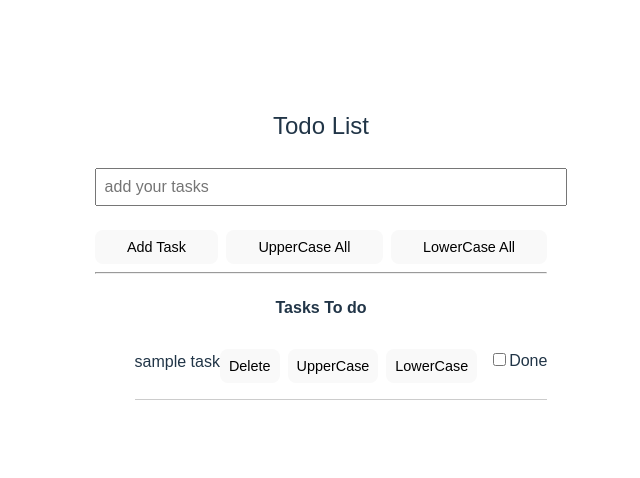
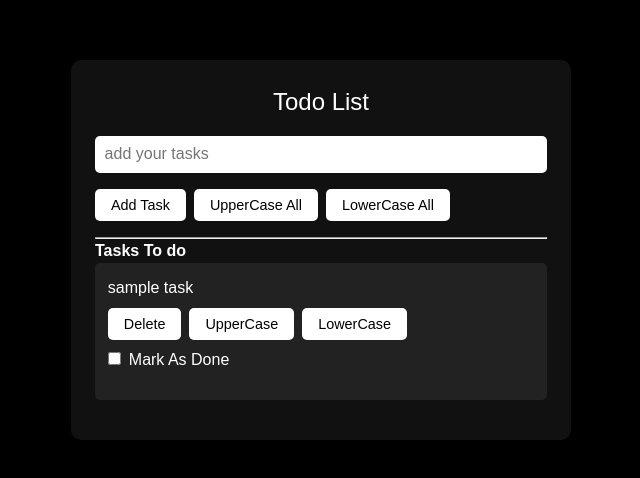
Before and after one commit to niteash/React_Todo, a React (Vite) app: page / in a window 1280 px wide. Shown: the part 150-628 px from the top of the page, without its empty margins (319-959 px from the left). Built offline with nearby package versions, Linux system fonts and the light colour scheme.

Commit message:
changed ui

```diff
--- a/src/App.css
+++ b/src/App.css
@@ -1,115 +1,90 @@
-#root {
-  max-width: 1280px;
-  margin: 0 auto;
-  padding: 2rem;
-  text-align: center;
+
+* {
+  margin: 0;
+  padding: 0;
+  box-sizing: border-box;
 }
 
-.logo {
-  height: 6em;
-  padding: 1.5em;
-  will-change: filter;
-  transition: filter 300ms;
-}
-.logo:hover {
-  filter: drop-shadow(0 0 2em #646cffaa);
-}
-.logo.react:hover {
-  filter: drop-shadow(0 0 2em #61dafbaa);
-}
-
-@keyframes logo-spin {
-  from {
-    transform: rotate(0deg);
-  }
-  to {
-    transform: rotate(360deg);
-  }
-}
-
-@media (prefers-reduced-motion: no-preference) {
-  a:nth-of-type(2) .logo {
-    animation: logo-spin infinite 20s linear;
-  }
-}
-
-.card {
-  padding: 2em;
-}
-
-.read-the-docs {
-  color: #888;
+body {
+  background-color: #000;
+  color: #fff;
+  font-family: Arial, sans-serif;
+  min-height: 100vh;
+  display: flex;
+  justify-content: center;
+  align-items: center;
+  padding: 1rem;
 }
 
 
-/* TodoList.css */
+
 .todo-container {
-  max-width: 600px;
-  margin: 0 auto;
-  padding: 1rem;
-  font-family: sans-serif;
+  width: 100%;
+  max-width: 500px;
+  background-color: #111;
+  padding: 1.5rem;
+  border-radius: 10px;
 }
 
+
 .todo-header {
+  font-size: 1.5rem;
   text-align: center;
-  font-size: 1.5rem;
+  margin-bottom: 1rem;
 }
+
 
 .todo-input {
   width: 100%;
-  padding: 0.5rem;
+  padding: 0.6rem;
+  margin-bottom: 1rem;
+  border: none;
+  border-radius: 5px;
   font-size: 1rem;
-  margin-bottom: 1rem;
 }
+
 
 .todo-buttons,
 .task-buttons {
   display: flex;
   flex-wrap: wrap;
   gap: 0.5rem;
-  margin: 0.5rem 0;
+  margin-bottom: 1rem;
 }
 
-.todo-buttons button,
-.task-buttons button {
-  flex: 1 1 auto;
-  padding: 0.5rem;
+button {
+  padding: 0.5rem 1rem;
   font-size: 0.9rem;
+  border: none;
+  border-radius: 5px;
+  background: #fff;
+  color: #000;
+  cursor: pointer;
+}
+
+
+ul {
+  list-style: none;
+  padding: 0;
 }
 
 .task-item {
-  display: flex;
-  flex-direction: column;
   margin-bottom: 1rem;
-  border-bottom: 1px solid #ccc;
-  padding-bottom: 0.5rem;
+  background-color: #222;
+  padding: 0.8rem;
+  border-radius: 5px;
 }
 
 .task-item span {
-  font-size: 1rem;
+  display: block;
   margin-bottom: 0.5rem;
-  word-break: break-word;
 }
 
-input[type="checkbox"] {
-  margin-left: 0.5rem;
-}
-
-/* Strike-through when marked done */
-.strike:checked + span {
+.strike {
   text-decoration: line-through;
   color: gray;
 }
 
-/* Responsive tweaks */
-@media (min-width: 600px) {
-  .task-item {
-    flex-direction: row;
-    align-items: center;
-    justify-content: space-between;
-  }
-
-  .task-buttons {
-    flex-wrap: nowrap;
-  }
+input[type="checkbox"] {
+  margin-right: 0.5rem;
 }
--- a/src/TodoList.jsx
+++ b/src/TodoList.jsx
@@ -109,7 +109,7 @@ export default function TodoList() {
     <ul>
       {todos.map((todo) => (
         <li key={todo.id} className="task-item">
-          <span className={todo.done ? "strike" : ""}>{todo.task}</span>
+          <span style={todo.done ? {textDecorationLine : "line-through"} : {}} className={todo.done ? "strike" : ""}>{todo.task}</span>
 
           <div className="task-buttons">
             <button onClick={() => deleteTodo(todo.id)}>Delete</button>
@@ -122,7 +122,7 @@ export default function TodoList() {
                 checked={todo.done}
                 onChange={() => MarkAsDone(todo.id)}
               />
-              Done
+             Mark As Done
             </label>
           </div>
         </li>
```
